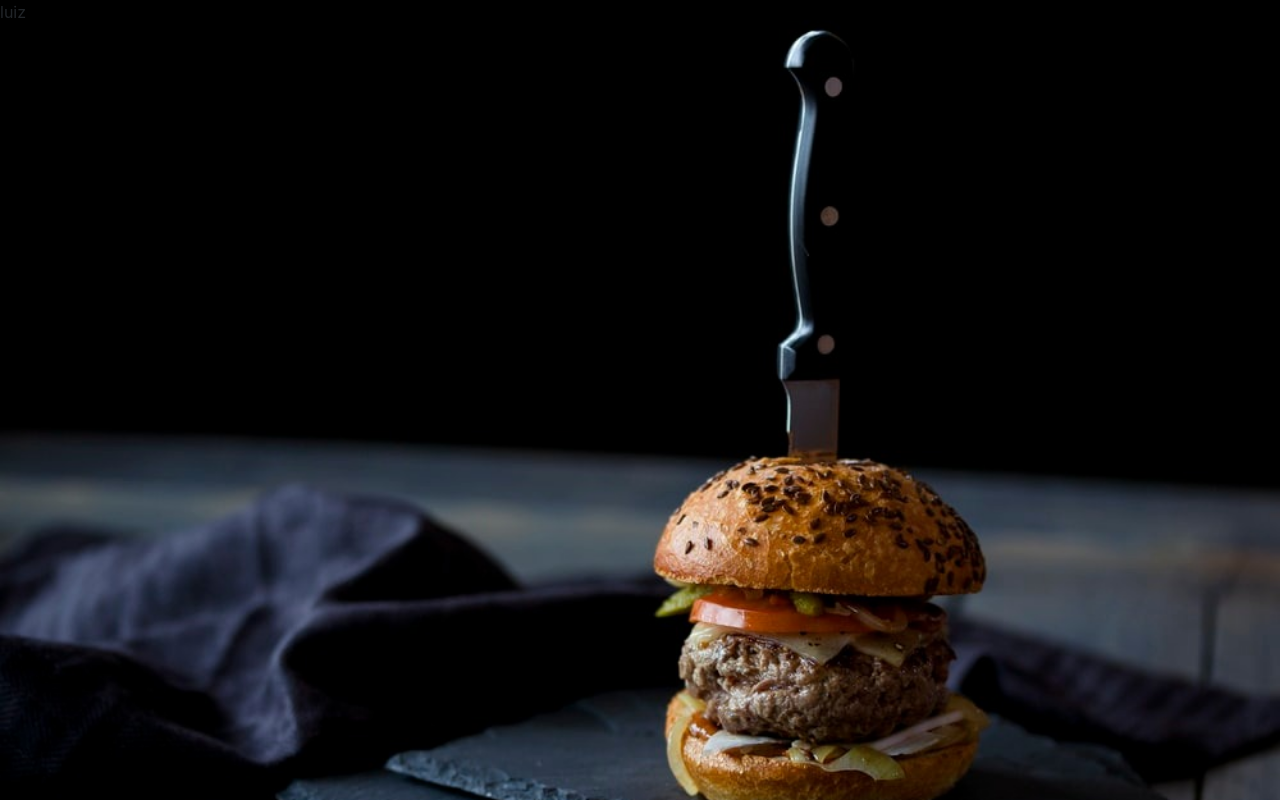
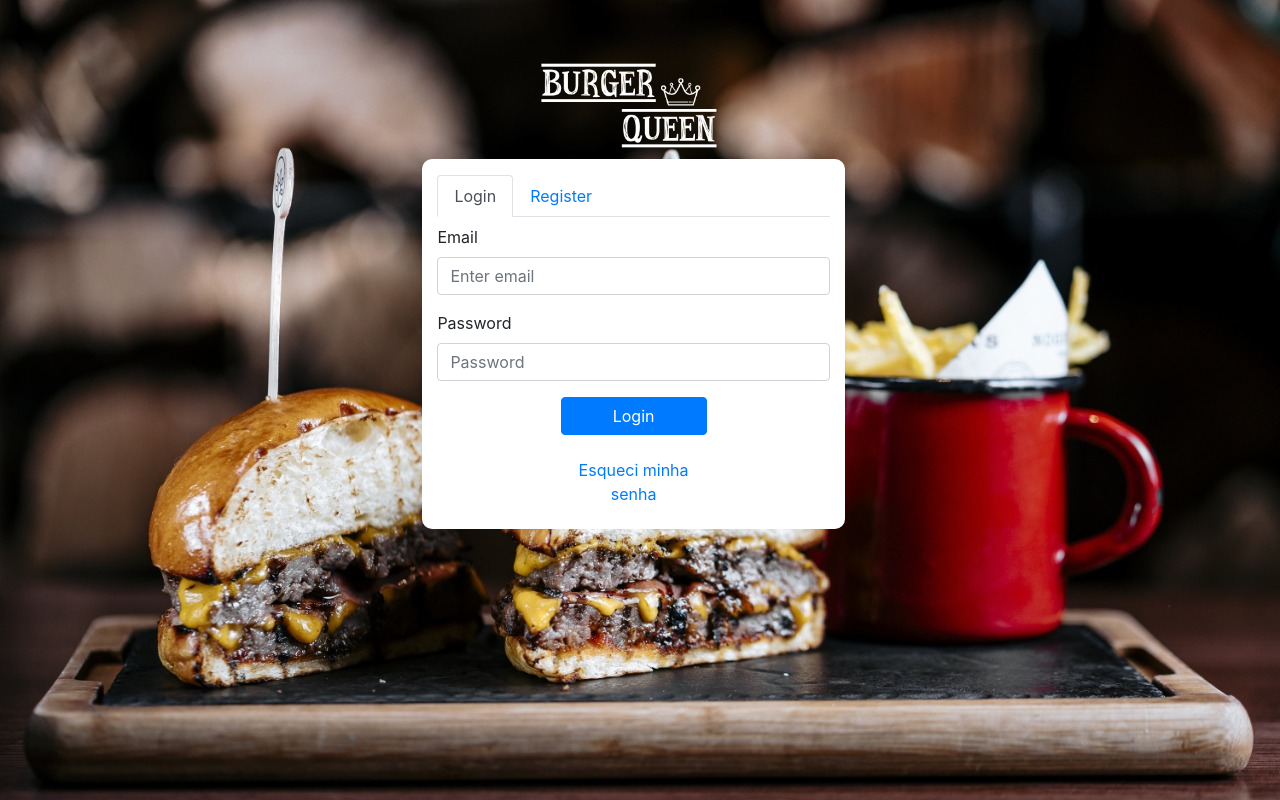
Before and after one commit to luizfonsecaa/dev-foody-app, a React (Create React App) app: page / in a window 1280 px wide. Built offline with nearby package versions, Linux system fonts and the light colour scheme.

Commit message:
Create layout login

```diff
--- a/src/componentes/login/Background.js
+++ b/src/componentes/login/Background.js
@@ -1,11 +1,12 @@
 import React from 'react'
 import styled from 'styled-components'
-import img from '../../img/background.jpeg'
+import img from '../../img/ops.jpeg'
 
 const BackgroundLogin = styled.div `
     background-image:url("${img}");
     background-size: cover;
-    height:100vh;
+    min-height:100vh;
+    padding-top: 5vh;
 `
 
 
--- /dev/null
+++ b/src/componentes/login/BoxFormLogin.js
@@ -0,0 +1,14 @@
+import React from 'react'
+import styled from 'styled-components'
+
+const BoxFormLogin = styled.div `
+    width: 33vw;
+    margin-left: 33vw;
+`
+
+
+export default ({ children }) => (
+    <BoxFormLogin>
+        { children }
+    </BoxFormLogin>
+)
--- /dev/null
+++ b/src/componentes/login/ForgotPassword.js
@@ -0,0 +1,31 @@
+import React, { useState } from 'react'
+import { Modal, Button, Form } from 'react-bootstrap'
+
+export default () => {
+    const [show, setShow] = useState(false);
+    const handleClose = () => setShow(false);
+    const handleShow = () => setShow(true);
+
+    return (
+        <React.Fragment>
+            <Button variant="link" onClick={handleShow}>Esqueci minha senha</Button>
+            <Modal show={show} onHide={handleClose}>
+                <Modal.Header closeButton>
+                    <Modal.Title>Encontre sua conta</Modal.Title>
+                </Modal.Header>
+                <Modal.Body>
+                    <Form.Label>Insira seu email para procurar sua conta.</Form.Label>
+                    <Form.Control type="email" placeholder="Email" />
+                </Modal.Body>
+                <Modal.Footer>
+                    <Button variant="secondary" onClick={handleClose}>
+                        Close
+                    </Button>
+                    <Button variant="primary" onClick={handleClose}>
+                        Enviar
+                    </Button>
+                </Modal.Footer>
+            </Modal>
+        </React.Fragment>
+    )
+}
--- /dev/null
+++ b/src/componentes/login/FormLogin.js
@@ -0,0 +1,37 @@
+import React, { useState } from 'react'
+import { Container, Row, Col, Form, Button} from 'react-bootstrap'
+
+import ForgotPassowrd from './ForgotPassword'
+
+
+export default () => {
+    return (
+        <Container>
+            <Row>
+                <Col className='mt-2 px-0'>
+                    <Form>
+                        <Form.Group controlId="formBasicEmail">
+                            <Form.Label>Email</Form.Label>
+                            <Form.Control type="email" placeholder="Enter email" />
+                        </Form.Group>
+
+                        <Form.Group controlId="formBasicPassword">
+                            <Form.Label>Password</Form.Label>
+                            <Form.Control type="password" placeholder="Password" />
+                        </Form.Group>
+                        <Row className="justify-content-md-center">
+                            <Col xs lg="5">
+                                <Button variant="primary" type="submit" block>Login</Button>
+                            </Col>
+                        </Row>
+                        <Row className="justify-content-md-center mt-3">
+                            <Col xs lg="6" className='text-center'>
+                                <ForgotPassowrd />
+                            </Col>
+                        </Row>
+                    </Form>
+                </Col>
+            </Row>
+        </Container>
+    )
+}
--- /dev/null
+++ b/src/componentes/login/FormRegister.js
@@ -0,0 +1,43 @@
+import React from 'react'
+import { Container, Row, Col, Form, Button } from 'react-bootstrap'
+
+export default () => {
+    return (
+        <Container>
+            <Row>
+                <Col className='mt-2 px-0'>
+                    <Form>
+                        <Form.Group controlId="exampleForm.ControlSelect2">
+                            <Form.Label>Cargo</Form.Label>
+                            <Form.Control as="select">
+                                <option>Garçom</option>
+                                <option>Cozinha</option>
+                            </Form.Control>
+                        </Form.Group>
+
+                        <Form.Group controlId="formBasicEmail">
+                            <Form.Label>Nome</Form.Label>
+                            <Form.Control type="email" placeholder="Nome" />
+                        </Form.Group>
+
+                        <Form.Group controlId="formBasicEmail">
+                            <Form.Label>Email</Form.Label>
+                            <Form.Control type="email" placeholder="Enter email" />
+                        </Form.Group>
+
+                        <Form.Group controlId="formBasicPassword">
+                            <Form.Label>Password</Form.Label>
+                            <Form.Control type="password" placeholder="Password" />
+                        </Form.Group>
+
+                        <Row className="justify-content-md-center">
+                            <Col xs lg="5">
+                                <Button variant="primary" type="submit" block>Cadastrar</Button>
+                            </Col>
+                        </Row>
+                    </Form>
+                </Col>
+            </Row>
+        </Container>
+    )
+}
--- /dev/null
+++ b/src/componentes/login/LogoLogin.js
@@ -0,0 +1,14 @@
+import React from 'react'
+import styled from 'styled-components'
+
+import logo from '../../img/logo.png'
+
+const Logo = styled.img `
+    display: block;
+    width: 200px;
+    margin-left: auto;
+    margin-right: auto;
+
+`
+
+export default () => <Logo src={logo} />
--- a/src/pages/Login.js
+++ b/src/pages/Login.js
@@ -1,11 +1,35 @@
-import React from 'react'
+import React, { useState } from 'react'
+import { Tabs, Tab, Container, Row, Col} from 'react-bootstrap'
+
 import Background  from '../componentes/login/Background'
+import BoxFormLogin from '../componentes/login/BoxFormLogin'
+import Logo from '../componentes/login/LogoLogin'
+import FormLogin from '../componentes/login/FormLogin'
+import FormRegister from '../componentes/login/FormRegister'
+
 
 export default () => {
+    const [key, setKey] = useState('login');
     return (
         <React.Fragment>
             <Background>
-                luiz
+                <BoxFormLogin>
+                    <Logo />
+                    <Container style={{backgroundColor: "#fff", borderRadius: "10px"}}>
+                        <Row>
+                            <Col className='my-3'>
+                                <Tabs activeKey={key}  onSelect={(k) => setKey(k)} >
+                                    <Tab eventKey="login" title="Login" >
+                                        <FormLogin/>
+                                    </Tab>
+                                    <Tab eventKey="register" title="Register" >
+                                        <FormRegister/>
+                                    </Tab>
+                                </Tabs>
+                            </Col>
+                        </Row>
+                    </Container>
+                </BoxFormLogin>
             </Background>
         </React.Fragment>
     )
```
Also changed, not shown: src/components/home/teste.js (deleted, +0 -17 lines), src/img/logo.png (added), src/img/ops.jpeg (added).
